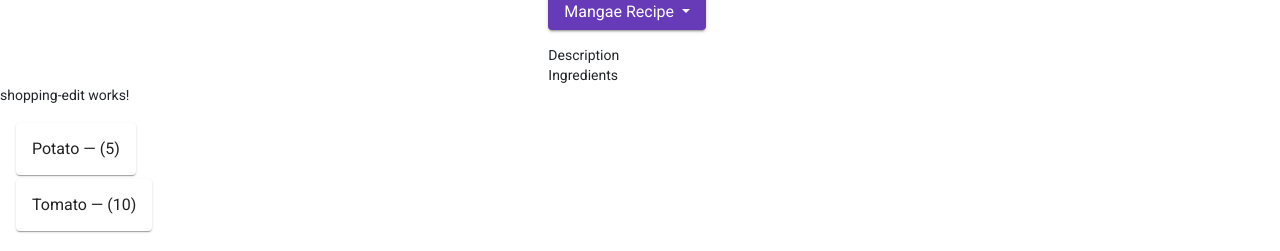
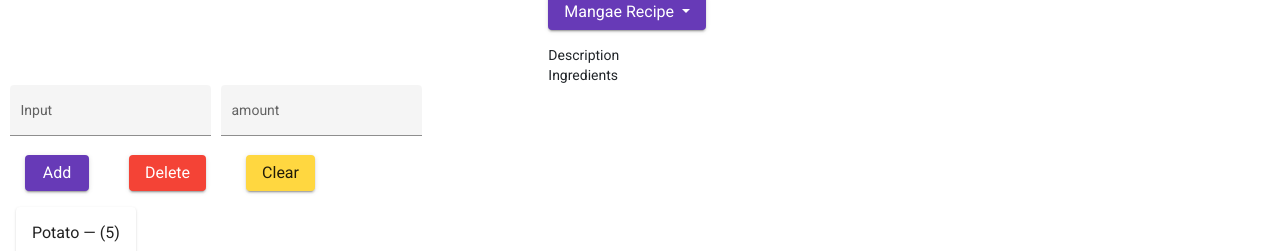
Before and after one commit to Primeshheshan/Angular-app, an Angular app: page / in a window 1280 px wide. Shown: the part 430-681 px from the top of the page. Built offline with nearby package versions, Linux system fonts and the light colour scheme.

Commit message:
shopping edit completed

```diff
--- a/src/app/shopping-list/shopping-edit/shopping-edit.component.css
+++ b/src/app/shopping-list/shopping-edit/shopping-edit.component.css
@@ -0,0 +1,10 @@
+.form-container .form--name + .form--amount {
+  margin-left: 10px;
+}
+.form-container {
+  margin-left: 25px;
+}
+.action-btns {
+  margin-left: 40px;
+  margin-bottom: 10px;
+}
--- a/src/app/shopping-list/shopping-edit/shopping-edit.component.html
+++ b/src/app/shopping-list/shopping-edit/shopping-edit.component.html
@@ -1 +1,24 @@
-<p>shopping-edit works!</p>
+<div class="row">
+  <div class="col-xs-12">
+    <div class="form-container">
+      <mat-form-field appearance="fill" class="form--name">
+        <mat-label>Input</mat-label>
+        <input matInput>
+      </mat-form-field>
+
+      <mat-form-field appearance="fill" class="form--amount">
+        <mat-label>amount</mat-label>
+        <input matInput type="number" min="1" max="10">
+      </mat-form-field>
+
+    </div>
+  </div>
+</div>
+
+<div class="row">
+  <div class="col-xs-12">
+    <button class="btn action-btns" type="submit" mat-raised-button color="primary">Add</button>
+    <button class="btn action-btns" type="button" mat-raised-button color="warn">Delete</button>
+    <button class="btn action-btns" type="button" mat-raised-button color="accent">Clear</button>
+  </div>
+</div>
--- a/src/app/shopping-list/shopping-list.component.html
+++ b/src/app/shopping-list/shopping-list.component.html
@@ -1,5 +1,5 @@
 <div class="row">
-  <div class="col-xs-10">
+  <div class="col-xs-12">
     <app-shopping-edit></app-shopping-edit>
 
     <mat-list *ngFor="let ingredient of ingredients">
```
